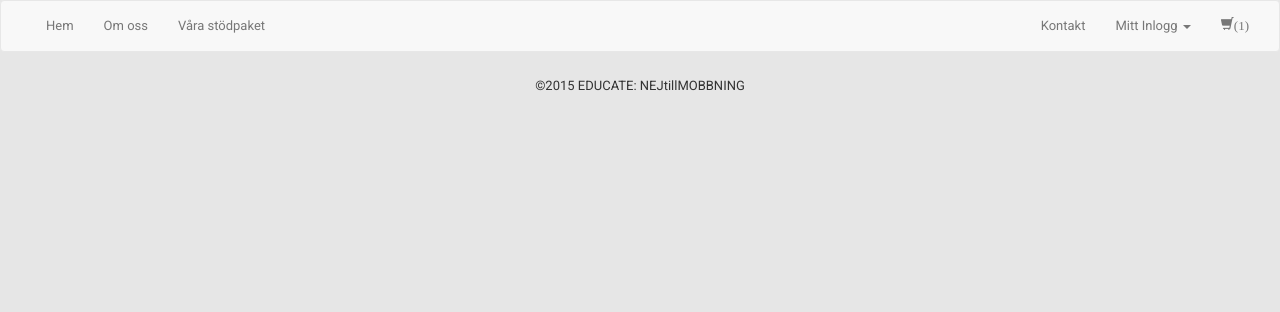
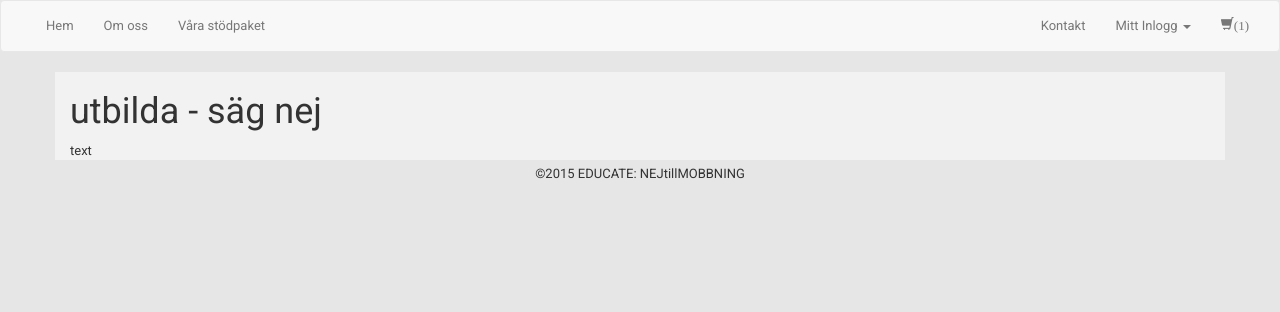
Before and after one commit to dlhagstroem/webbprojekt, a PHP site: page / in a window 1280 px wide. Shown: the top 312 px of the page. Run offline with PHP 8.4, Linux system fonts and the light colour scheme; some libraries are stand-ins or nearby versions.

Commit message:
skal på index

```diff
--- a/about.php
+++ b/about.php
@@ -1,5 +1,5 @@
 <?php
-$pageTitle ="Om oss";
+$pageTitle ="Antimobbning";
 include("inc/header.php"); ?>
 
 
--- a/index.php
+++ b/index.php
@@ -2,7 +2,18 @@
 $pageTitle ="Coola T-shirtar";
 include("inc/header.php"); ?>
 
-
+<div id="mainstyle" class="container">
+		<div class="row">
+			<div class="col-lg-12">
+				<h1>utbilda - säg nej</h1>
+			</div>
+		</div> <!-- row end -->
+		<div class="row">
+		<div class="col-lg-12">
+			text
+		</div> <!-- col end -->
+	</div> <!-- row end -->
+</div> <!-- container end -->
 
 
 
```
